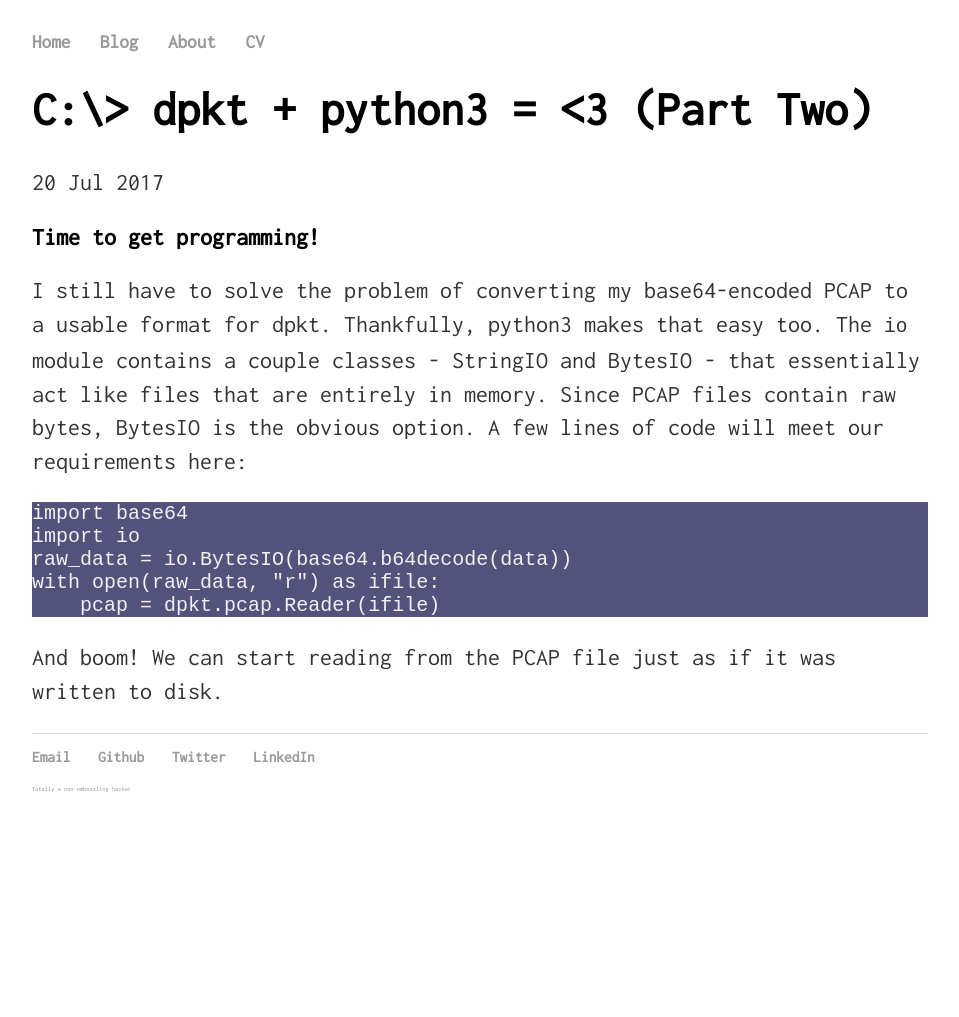
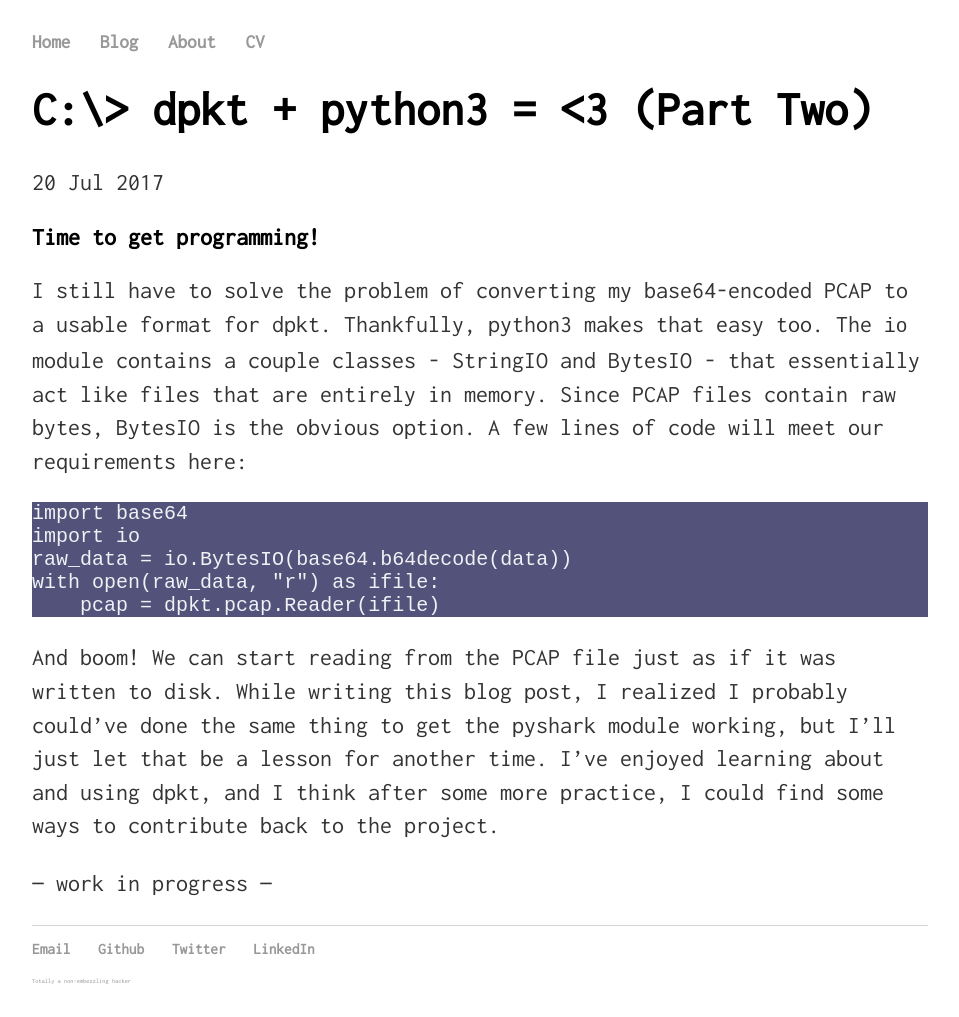
Before and after one commit to infosec-intern/infosec-intern.github.io, a Jekyll site: the page built from _posts/2017-07-18-dpkt-+-python3-pt2.md, in a window 1280 px wide. Shown: the whole page, without its empty margins (160-1119 px from the left). Built offline with Jekyll 4.4.1, drawn with Linux system fonts in a browser that asks for light colours; before the commit the page ends 900 px from its top, so only the background shows below that.

Commit message:
added another paragraph about lessons learned about pyshark

````diff
--- a/_posts/2017-07-18-dpkt-+-python3-pt2.md
+++ b/_posts/2017-07-18-dpkt-+-python3-pt2.md
@@ -16,4 +16,7 @@ raw_data = io.BytesIO(base64.b64decode(data))
 with open(raw_data, "r") as ifile:
     pcap = dpkt.pcap.Reader(ifile)
 ```
-And boom! We can start reading from the PCAP file just as if it was written to disk.
+And boom! We can start reading from the PCAP file just as if it was written to disk. While writing this blog post, I realized I probably could've done the same thing to get the pyshark module working, but I'll just let that be a lesson for another time.
+I've enjoyed learning about and using dpkt, and I think after some more practice, I could find some ways to contribute back to the project.
+
+--- work in progress ---
````
